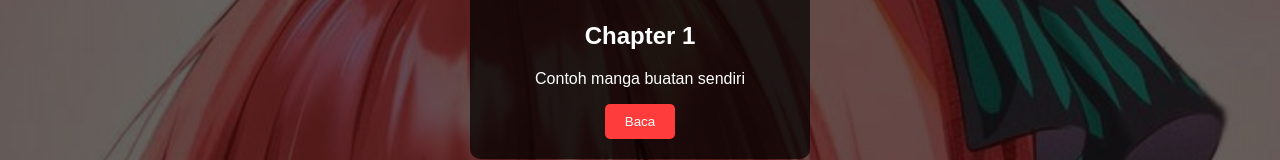
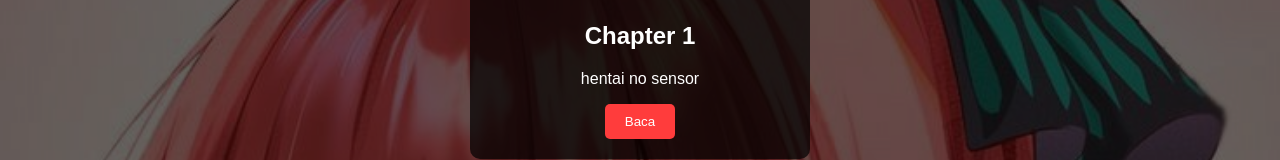
Before and after one commit to Ferel775/Fmanga, a plain HTML site: page index.html in a window 1280 px wide. Shown: the part 212-372 px from the top of the page. Drawn offline with Linux system fonts and the light colour scheme.

Commit message:
Update index.html

```diff
--- a/index.html
+++ b/index.html
@@ -19,7 +19,7 @@
   <main>
     <div class="card">
       <h2>Chapter 1</h2>
-      <p>Contoh manga buatan sendiri</p>
+      <p>hentai no sensor</p>
       <button onclick="readManga()">Baca</button>
     </div>
   </main>
```
